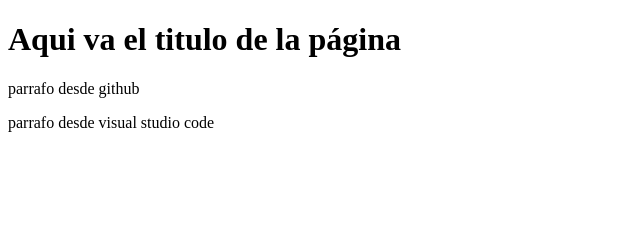
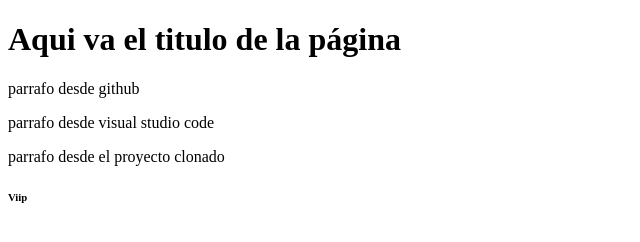
Before and after one commit to GalileoMartinez98/proyectoWebC, a plain HTML site: page index.html in a window 1280 px wide. Shown: the whole page, without its empty margins (0-640 px from the left). Drawn offline with Linux system fonts and the light colour scheme.

Commit message:
comit desde repositorio freddy

```diff
--- a/index.html
+++ b/index.html
@@ -11,5 +11,8 @@
     <h1>Aqui va el titulo de la página</h1>
     <p>parrafo desde github</p>
     <p>parrafo desde visual studio code</p>
+
+    <p>parrafo desde el proyecto clonado</p>
+    <h6>Viip</h6>
 </body>
 </html>
```
